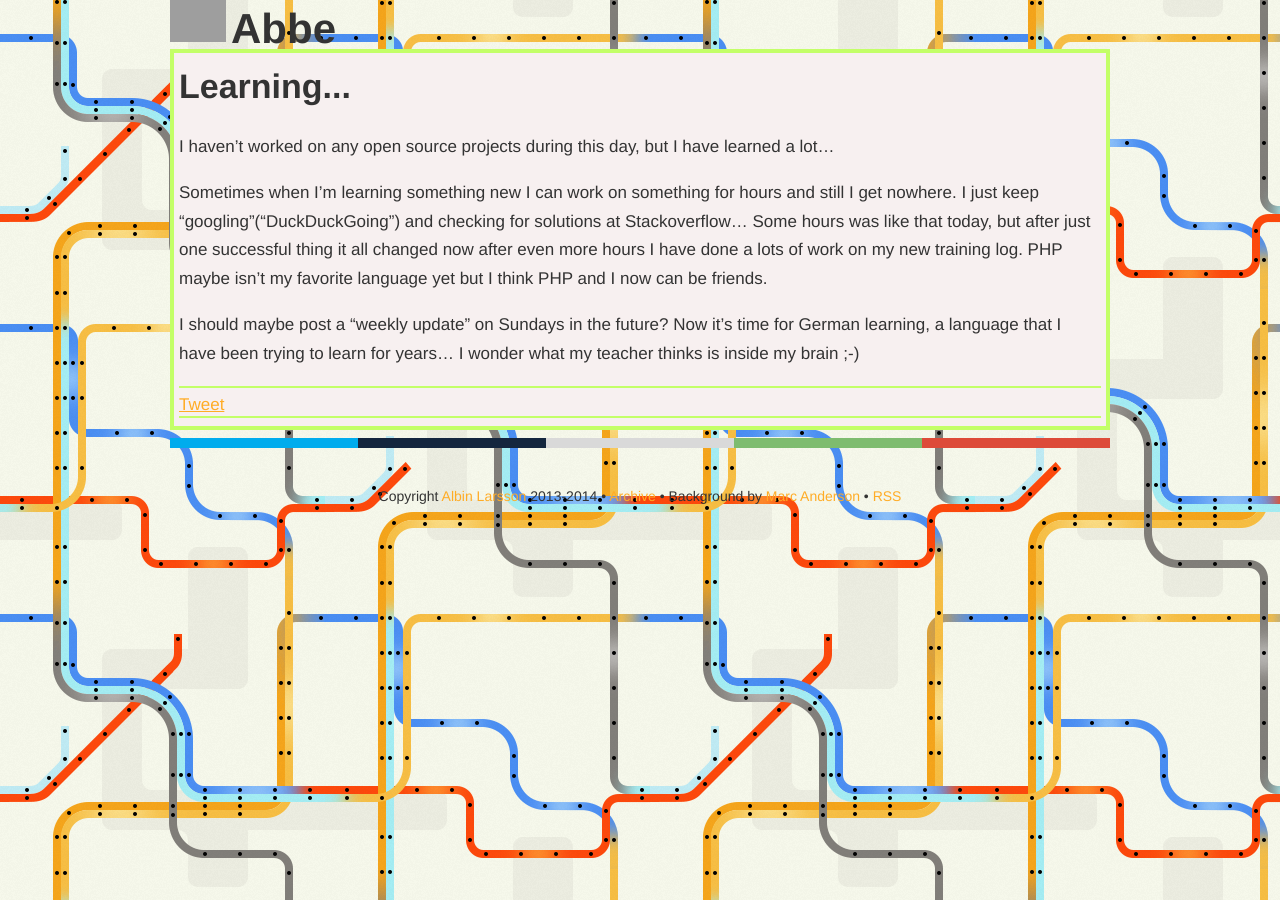
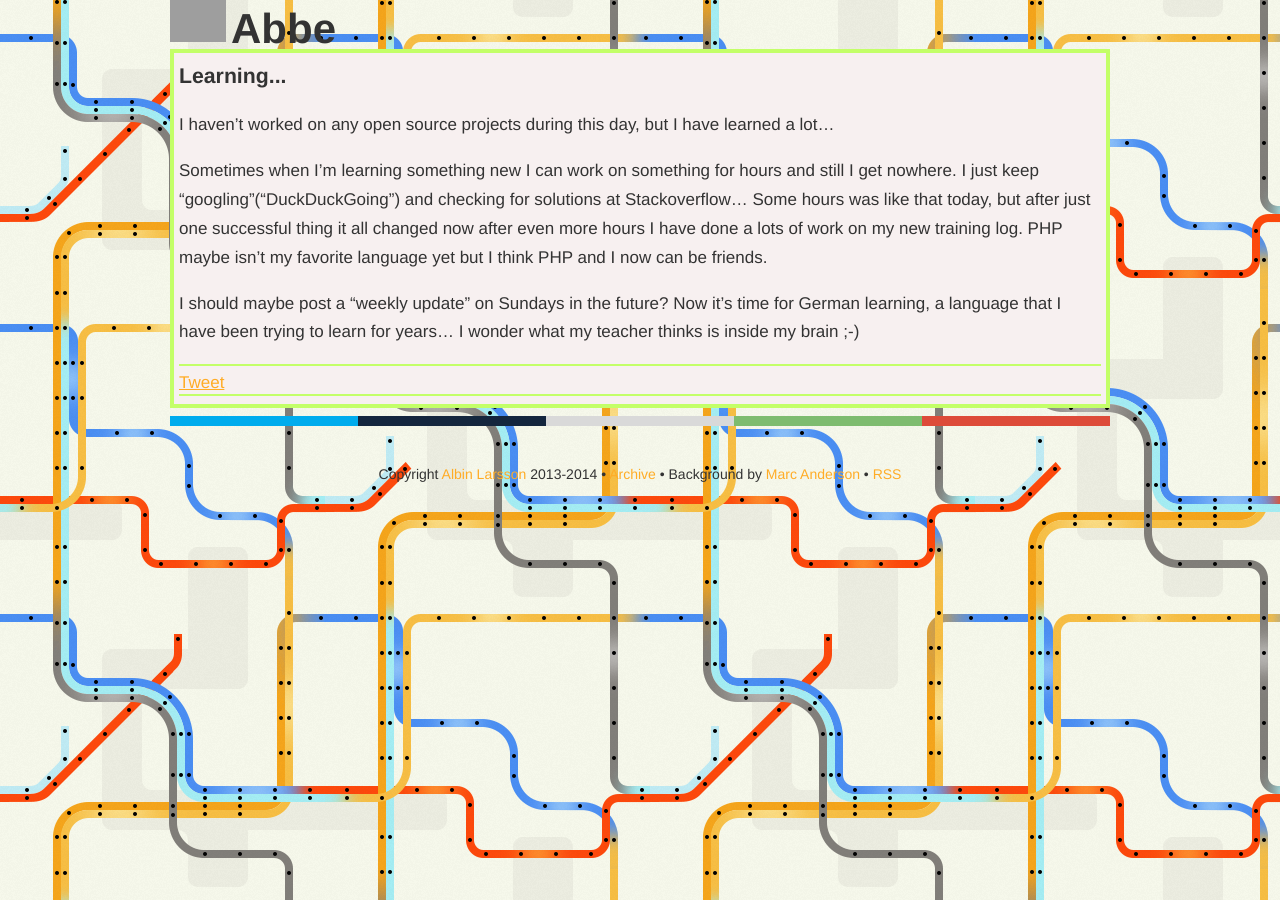
Before and after one commit to mikiec84/abbe98.github.com, a Jekyll site: the page built from _posts/2013-12-01-learning.md, in a window 1280 px wide. Built offline with Jekyll 4.4.1, drawn with Linux system fonts in a browser that asks for light colours; comment, search, counter and statistics services are not loaded; grey boxes are pictures that could not be loaded.

Commit message:
Fixed HTML5 Outline issue

```diff
--- a/_layouts/post.html
+++ b/_layouts/post.html
@@ -2,7 +2,7 @@
 layout: default
 ---
 <article class="post" >
-	<h1>{{ page.title }}</h1>
+	<h2>{{ page.title }}</h2>
 	{{ content }}
 	<div class="share">
 		<div class="g-plusone" data-size="medium"></div><a href="https://twitter.com/share" class="twitter-share-button" data-via="albinpclarsson" data-lang="en">Tweet</a>
--- a/css/style.css
+++ b/css/style.css
@@ -79,16 +79,13 @@ footer p {
 /* Typography
  ========================================================================== */
 
-h2 {
-	margin: 0px;
-}
-
 h1 {
 	margin: 0 0 0.25em;
 	font-size: 2em;
 }
 
 h2 {
+	margin: 0px;
 	font-size: 1.25em;
 }
 
```
